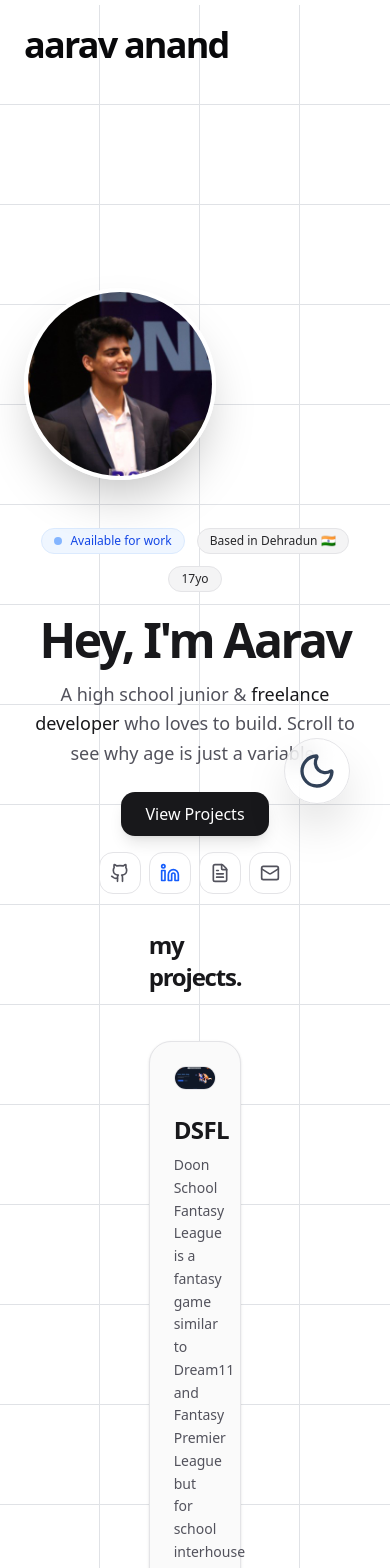
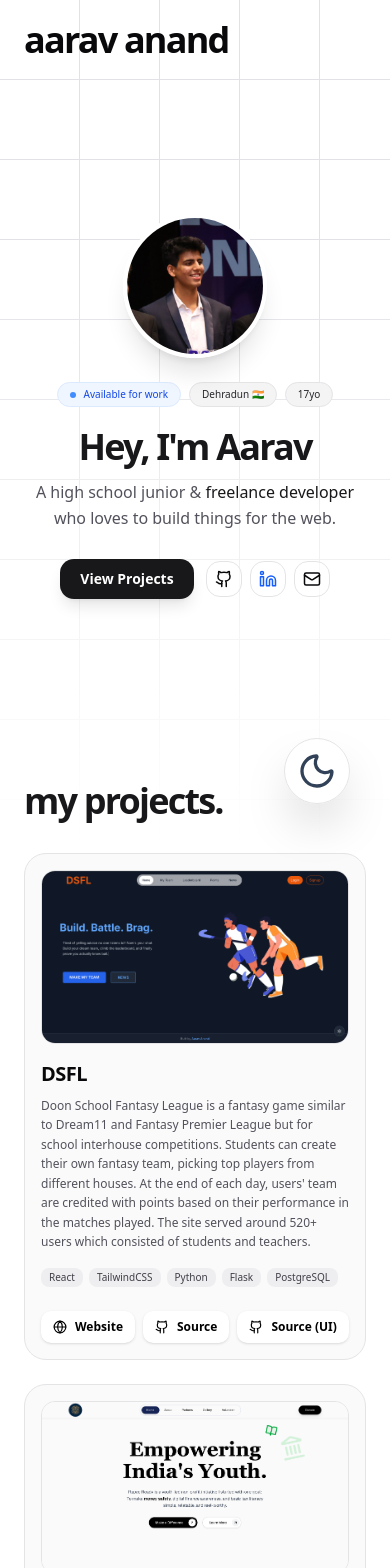
Before and after one commit to aarav505/portfolio, a Next.js app: page / in a window 390 px wide. Shown: the top 1568 px of the page. Built offline with nearby package versions, Linux system fonts and the light colour scheme.

Commit message:
mobile responsive

```diff
--- a/src/app/page.tsx
+++ b/src/app/page.tsx
@@ -2,51 +2,33 @@
 
 import React, { useState } from "react";
 import { motion, AnimatePresence } from "framer-motion";
-import { Mail, Check, Github, Linkedin, FileText, ExternalLink, Globe } from "lucide-react";
+import { Mail, Check, Github, Linkedin, FileText, Globe, FileCode, Terminal, Database, Cpu, Wind, Code2 } from "lucide-react";
 import { GridPattern } from "../components/grid-pattern"
 import { cn } from "@/lib/utils"
 import Navbar from "../components/Navbar"
 import ProjectCard  from "../components/ProjectCard";
 
-import {
-  FileCode,
-  Terminal,
-  Database,
-  Layers,
-  Cpu,
-  Wind,
-  Code2
-} from "lucide-react";
 const techStack = [
-  // Frameworks & Libraries
   { name: "Next.js", icon: <Globe size={20} />, category: "Framework" },
   { name: "React", icon: <Code2 size={20} />, category: "Library" },
-
-  // Languages
   { name: "JavaScript", icon: <FileCode size={20} />, category: "Language" },
   { name: "Python", icon: <Terminal size={20} />, category: "Language" },
   { name: "HTML", icon: <Code2 size={20} />, category: "Language" },
   { name: "CSS", icon: <Wind size={20} />, category: "Language" },
-
-  // Styling
   { name: "Tailwind CSS", icon: <Wind size={20} />, category: "Styling" },
-
-  // Backend & APIs
   { name: "Flask", icon: <Cpu size={20} />, category: "Backend" },
   { name: "Node.js", icon: <Cpu size={20} />, category: "Backend" },
   { name: "Express.js", icon: <Cpu size={20} />, category: "Backend" },
-
-  // Databases & BaaS
   { name: "PostgreSQL", icon: <Database size={20} />, category: "Database" },
   { name: "Firebase", icon: <Database size={20} />, category: "BaaS" },
 ];
 
-
 const projects = [
+  // ... (Keep your projects array as it is)
   {
     title: "DSFL",
     description: "Doon School Fantasy League is a fantasy game similar to Dream11 and Fantasy Premier League but for school interhouse competitions. Students can create their own fantasy team, picking top players from different houses. At the end of each day, users' team are credited with points based on their performance in the matches played. The site served around 520+ users which consisted of students and teachers.",
-  images: ["/dsfl/1.png", "/dsfl/2.png","/dsfl/3.jpg","/dsfl/4.png"], // Replace with your screenshots
+    images: ["/dsfl/1.png", "/dsfl/2.png","/dsfl/3.jpg","/dsfl/4.png"],
     tags: ["React", "TailwindCSS", "Python", "Flask", "PostgreSQL"],
     links: [
       { label: "Website", href: "https://www.dsfl.app", icon: "website" },
@@ -54,87 +36,50 @@ const projects = [
       { label: "Source (UI)", href: "https://github.com/aarav11anand/dsfl-frontend", icon: "source" },
     ],
   },
-
   {
     title: "Rupee Ready",
     description: "A website for an initiative dedicated to spreading financial literacy among underprivileged students, featuring a form for donor engagement and data collection.",
-    // Now an array of images for the gallery
-    images: [
-      "/rupee/1.png",
-      "/rupee/2.png",
-      "/rupee/3.png",
-      "/rupee/4.png"
-    ],
+    images: ["/rupee/1.png", "/rupee/2.png", "/rupee/3.png", "/rupee/4.png"],
     tags: ["NextJS", "Web3Forms"],
     links: [
       { label: "Website", href: "https://www.rupeeready.in", icon: "website" },
       { label: "Source", href: "https://github.com/aarav505/rupee_ready_vl", icon: "source" },
-
     ],
   },
-
   {
     title: "MedLink",
     description: "Built in 2 days, a working hackathon prototype built for individuals, pharmacists, and medical professionals to manage surplus medicines. The platform allows users to list excess medicines or purchase them at discounted prices. The project won 2nd place at the BSAI Opportunity Summit 2025 Hackathon Challenge.",
-    // Now an array of images for the gallery
-    images: [
-      "/med/1.png",
-      "/med/2.png",
-      "/med/3.png",
-      "/med/4.png"
-    ],
+    images: ["/med/1.png", "/med/2.png", "/med/3.png", "/med/4.png"],
     tags: ["HTML", "CSS", "JavaScript", "Node.js", "Express"],
     links: [
-
       { label: "Source", href: "https://github.com/aarav505/MedLink", icon: "source" },
-
     ],
-
   },
-
   {
     title: "Grandslam Portal",
     description: "Serves as the official portal for the Grandslam, a school media power house which covers everything sports. The portal serves multiple purposes which include player rankings in individual sports, published articles and inter-house statistical insights. The portal has been used actively with over 700 unique users during major sporting events.",
-    // Now an array of images for the gallery
-    images: [
-      "/portal/1.png",
-      "/portal/2.png",
-    ],
+    images: ["/portal/1.png", "/portal/2.png"],
     tags: ["NextJS", "TailwindCSS"],
     links: [
       { label: "Website", href: "https://grandslam-portal.vercel.app/", icon: "website" },
       { label: "Source", href: "https://github.com/aarav505/grandslam_portal", icon: "source" },
-
     ],
   },
-
   {
     title: "DS90 Founders App",
     description: "Significantly contributed to the development of the DS90 Founders mobile web application, built to manage visitor logistics during The Doon School’s 90th Founders Day celebrations. I primarily worked on the food scheduling and ordering system, which enabled advance ordering and reduced on-ground queues across 30+ food stalls. The platform also provided campus landmark information and automated event reminders, and successfully served 650+ users during the event.",
-    // Now an array of images for the gallery
-    images: [
-      "/chand/1.png",
-      "/chand/2.png",
-      "/chand/3.png",
-      "/chand/4.png",
-      "/chand/5.png",
-      "/chand/6.png"
-    ],
+    images: ["/chand/1.png", "/chand/2.png", "/chand/3.png", "/chand/4.png", "/chand/5.png", "/chand/6.png"],
     tags: ["NextJS", "TailwindCSS", "Firebase"],
     links: [
       { label: "Website", href: "https://chandbagh.doonschool.com", icon: "website" },
       { label: "Source", href: "https://github.com/fitbyshubham/chandbagh-90", icon: "source" },
-
     ],
   },
-  // ... other projects
 ];
 
-
 export default function Home() {
-  // State for the copy email button
   const [copied, setCopied] = useState(false);
-  const email = "aarav.85.2027@doonschool.com"; // <--- CHANGE THIS TO YOUR ACTUAL EMAIL
+  const email = "aarav.85.2027@doonschool.com";
 
   const copyEmail = () => {
     navigator.clipboard.writeText(email);
@@ -144,183 +89,121 @@ export default function Home() {
 
   return (
     <motion.div
-  initial={{ opacity: 0, y: 0 }}
-  animate={{ opacity: 1, y: 5 }}
-  transition={{ duration: 1.2, ease: "easeOut" }}
+      initial={{ opacity: 0 }}
+      animate={{ opacity: 1 }}
+      transition={{ duration: 0.8 }}
     >
+      <div className="bg-background relative flex flex-col items-center overflow-x-hidden">
 
-    <div className="bg-background  relative flex flex-col items-center overflow-hidden">
-
-      {/* 1. Background Layer */}
         <GridPattern
-        width={100}
-        height={100}
+          width={80}
+          height={80}
           x={-1}
           y={-1}
           className={cn(
-          "[mask-image:linear-gradient(to_bottom,white_0%,white_40%,transparent_100%)]",
+            "[mask-image:linear-gradient(to_bottom,white_0%,white_30%,transparent_100%)]",
             "fixed inset-0 z-0"
           )}
         />
 
-      {/* 2. Navbar */}
-      <div className="w-full z-20">
+        {/* 1. Adjusted Navbar Container */}
+        <div className="w-full fixed top-0 z-50">
           <Navbar />
         </div>
 
-      {/* 3. Main Content */}
-      <main id="home" className="flex-1 min-h-screen flex flex-col md:flex-row items-top pt-42 justify-center gap-12 px-6 md:px-20 z-10 w-full max-w-7xl mx-auto ">
+        {/* 2. Optimized Hero Section */}
+        <main id="home" className="relative flex-1 min-h-[85vh] flex flex-col md:flex-row items-center justify-center gap-6 md:gap-12 px-6 pt-24 md:pt-32 z-10 w-full max-w-7xl mx-auto">
 
-        {/* Profile Image with subtle glow */}
-        <div className="">
-          <div className=" -inset-1 bg-gradient-to-r from-blue-600 to-cyan-500 rounded-full blur opacity-25 group-hover:opacity-50 transition duration-1000"></div>
+          {/* Profile Image - Moved up on mobile */}
+          <div className="shrink-0">
+            <div className=" -inset-1 bg-gradient-to-r from-blue-600 to-cyan-500 rounded-full blur opacity-15"></div>
             <img
               src="/profile.jpeg"
               alt="Aarav Anand"
-            className="relative w-48 h-48 md:w-56 md:h-56 rounded-full object-cover border-4 border-white dark:border-zinc-900 shadow-2xl"
+              className="relative w-36 h-36 md:w-56 md:h-56 rounded-full object-cover border-4 border-white dark:border-zinc-900 shadow-xl"
             />
           </div>
 
-        {/* Text Content */}
-        <div className="flex flex-col items-center md:items-start text-center md:text-left space-y-6">
+          <div className="flex flex-col items-center md:items-start text-center md:text-left space-y-5">
 
-          {/* Status Blobs Row */}
-          <div className="flex flex-wrap items-center justify-center md:justify-start gap-3">
-            <span className="inline-flex items-center px-3 py-1 rounded-full text-xs font-medium bg-blue-50 text-blue-700 border border-blue-100 dark:bg-blue-900/30 dark:text-blue-300 dark:border-blue-800">
-              <span className="w-2 h-2 mr-2 rounded-full bg-blue-500 animate-pulse"></span>
+            {/* 3. Reordered: Status Blobs below Image */}
+            <div className="flex flex-wrap items-center justify-center md:justify-start gap-2">
+              <span className="inline-flex items-center px-3 py-1 rounded-full text-[10px] font-medium bg-blue-50 text-blue-700 border border-blue-100 dark:bg-blue-900/30 dark:text-blue-300 dark:border-blue-800">
+                <span className="w-1.5 h-1.5 mr-2 rounded-full bg-blue-500 animate-pulse"></span>
                 Available for work
               </span>
-            <span className="inline-flex items-center px-3 py-1 rounded-full text-xs font-medium bg-zinc-100 text-zinc-800 border border-zinc-200 dark:bg-zinc-800 dark:text-zinc-300 dark:border-zinc-700">
-              Based in Dehradun 🇮🇳
+              <span className="px-3 py-1 rounded-full text-[10px] font-medium bg-zinc-100 text-zinc-800 dark:bg-zinc-800 dark:text-zinc-300 border border-zinc-200 dark:border-zinc-700">
+                Dehradun 🇮🇳
               </span>
-            <span className="inline-flex items-center px-3 py-1 rounded-full text-xs font-medium bg-zinc-100 text-zinc-800 border border-zinc-200 dark:bg-zinc-800 dark:text-zinc-300 dark:border-zinc-700">
+              <span className="px-3 py-1 rounded-full text-[10px] font-medium bg-zinc-100 text-zinc-800 dark:bg-zinc-800 dark:text-zinc-300 border border-zinc-200 dark:border-zinc-700">
                 17yo
               </span>
             </div>
 
-          {/* Main Headline */}
-          <div>
-            <h1 className="text-5xl md:text-7xl font-bold tracking-tighter text-zinc-900 dark:text-white">
+            <div className="space-y-3">
+              <h1 className="text-4xl md:text-7xl font-bold tracking-tighter text-zinc-900 dark:text-white leading-[1.1]">
                 Hey, I'm Aarav
               </h1>
-            <p className="mt-4 text-lg md:text-xl text-zinc-600 dark:text-zinc-400 max-w-md leading-relaxed">
-              A high school junior & <span className="text-zinc-900 dark:text-zinc-100 font-medium">freelance developer</span> who loves to build. Scroll to see why age is just a variable.
+              <p className="text-base md:text-xl text-zinc-600 dark:text-zinc-400 max-w-md leading-relaxed mx-auto md:mx-0">
+                A high school junior & <span className="text-zinc-900 dark:text-zinc-100 font-medium">freelance developer</span> who loves to build things for the web.
               </p>
             </div>
 
-          {/* Action Buttons & Socials */}
-          <div className="flex flex-wrap items-center justify-center md:justify-start gap-4">
-
-            {/* View Projects Button */}
-            <button onClick={() => window.location.href = "#projects"} className="px-6 py-2.5 bg-zinc-900 dark:bg-white dark:text-black text-white rounded-xl font-medium hover:opacity-90 transition shadow-lg flex items-center gap-2 group">
+            <div className="flex flex-wrap items-center justify-center md:justify-start gap-3 pt-2">
+              <button onClick={() => window.location.href = "#projects"} className="px-5 py-2.5 bg-zinc-900 dark:bg-white dark:text-black text-white rounded-xl font-semibold text-sm hover:scale-[1.02] transition shadow-lg">
                 View Projects
               </button>
 
-            {/* Social Icons Group */}
               <div className="flex items-center gap-2">
-
-              {/* GitHub */}
-              <a
-                href="https://github.com/aarav505"
-                target="_blank"
-                rel="noopener noreferrer"
-                className="p-2.5 rounded-xl border border-zinc-200 dark:border-zinc-800 hover:bg-zinc-50 dark:hover:bg-zinc-800 transition-all hover:scale-110"
-                title="GitHub"
-              >
-                <Github size={20} className="text-zinc-600 dark:text-zinc-400" />
+                <a href="https://github.com/aarav505" target="_blank" className="p-2 rounded-xl border border-zinc-200 dark:border-zinc-800 bg-white/50 dark:bg-zinc-900/50 hover:bg-zinc-100 transition-colors">
+                  <Github size={18} />
                 </a>
-
-              {/* LinkedIn */}
-              <a
-                href="https://www.linkedin.com/in/aarav-anand-210593370/"
-                target="_blank"
-                rel="noopener noreferrer"
-                className="p-2.5 rounded-xl border border-zinc-200 dark:border-zinc-800 hover:bg-zinc-50 dark:hover:bg-zinc-800 transition-all hover:scale-110"
-                title="LinkedIn"
-              >
-                <Linkedin size={20} className="text-blue-600 dark:text-blue-400" />
+                <a href="https://linkedin.com" target="_blank" className="p-2 rounded-xl border border-zinc-200 dark:border-zinc-800 bg-white/50 dark:bg-zinc-900/50 hover:bg-zinc-100 transition-colors">
+                  <Linkedin size={18} className="text-blue-600" />
                 </a>
-
-              {/* Resume */}
-              <a
-                href="/resume.pdf"
-                target="_blank"
-                rel="noopener noreferrer"
-                className="p-2.5 rounded-xl border border-zinc-200 dark:border-zinc-800 hover:bg-zinc-50 dark:hover:bg-zinc-800 transition-all hover:scale-110"
-                title="Resume"
-              >
-                <FileText size={20} className="text-zinc-600 dark:text-zinc-400" />
-              </a>
-
-              {/* Email Copy Icon Button */}
-              <div className="relative group">
+                <div className="relative">
                   <AnimatePresence>
                     {copied && (
-                    <motion.div
-                      initial={{ opacity: 0, y: 10, scale: 0.9 }}
-                      animate={{ opacity: 1, y: 0, scale: 1 }}
-                      exit={{ opacity: 0, y: 10, scale: 0.9 }}
-                      className="absolute -top-10 left-1/2 -translate-x-1/2 px-2 py-1 bg-blue-600 text-white text-[10px] font-bold rounded-md shadow-lg whitespace-nowrap z-50"
-                    >
-                      Email Copied!
+                      <motion.div initial={{ opacity: 0, y: 10 }} animate={{ opacity: 1, y: 0 }} exit={{ opacity: 0 }} className="absolute -top-10 left-1/2 -translate-x-1/2 px-2 py-1 bg-zinc-900 text-white text-[10px] rounded shadow-xl whitespace-nowrap">
+                        Copied!
                       </motion.div>
                     )}
                   </AnimatePresence>
-
-                <button
-                  onClick={copyEmail}
-                  className="p-2.5 rounded-xl border border-zinc-200 dark:border-zinc-800 hover:border-blue-500/50 hover:bg-blue-50/30 dark:hover:bg-blue-900/20 transition-all hover:scale-110"
-                  title="Copy Email"
-                >
-                  {copied ? (
-                    <Check size={20} className="text-green-500" />
-                  ) : (
-                    <Mail size={20} className="text-zinc-600 dark:text-zinc-400" />
-                  )}
+                  <button onClick={copyEmail} className="p-2 rounded-xl border border-zinc-200 dark:border-zinc-800 bg-white/50 dark:bg-zinc-900/50">
+                    {copied ? <Check size={18} className="text-green-500" /> : <Mail size={18} />}
                   </button>
                 </div>
-
               </div>
             </div>
           </div>
         </main>
-      {/*Projects Section */}
-      <section id="projects" className=" px-6 md:px-auto max-w-7xl mx-50 z-10 relative">
-        <h2 className="text-2xl md:text-7xl font-bold tracking-tighter text-zinc-900 dark:text-white mb-12">
+
+        <section id="projects" className="w-full px-6 md:px-12 max-w-7xl mx-auto z-10 relative py-16">
+          <h2 className="text-4xl md:text-7xl font-bold tracking-tighter text-zinc-900 dark:text-white mb-8 md:mb-12">
             my projects.
           </h2>
-
-        <div className="grid grid-cols-1 md:grid-cols-2 gap-8">
+          <div className="grid grid-cols-1 lg:grid-cols-2 gap-6 md:gap-8">
             {projects.map((project, index) => (
               <ProjectCard key={index} {...project} />
             ))}
           </div>
         </section>
 
-
-      <section id="skills" className="py-20 md:px-auto max-w-7xl mx-50 z-10 relative">
-      {/* Matches the "my projects." heading style */}
-      <h2 className="text-5xl md:text-7xl font-bold tracking-tighter text-zinc-900 dark:text-white mb-12">
+        <section id="skills" className="w-full px-6 md:px-12 max-w-7xl mx-auto py-16 z-10 relative">
+          <h2 className="text-4xl md:text-7xl font-bold tracking-tighter text-zinc-900 dark:text-white mb-8 md:mb-12">
             my tech.
           </h2>
-
-      {/* Grid of simplistic cards */}
-      <div className="grid grid-cols-2 md:grid-cols-4 lg:grid-cols-5 gap-6">
+          <div className="grid grid-cols-2 sm:grid-cols-3 md:grid-cols-4 lg:grid-cols-5 gap-4">
             {techStack.map((tech) => (
-          <div
-            key={tech.name}
-            className="group flex items-center gap-4 p-4 rounded-2xl bg-zinc-50 dark:bg-zinc-900/40 border border-zinc-200 dark:border-zinc-800 transition-all hover:border-zinc-300 dark:hover:border-zinc-700 shadow-sm"
-          >
-            {/* Minimal Icon Box */}
-            <div className="p-2.5 rounded-xl bg-white dark:bg-zinc-800 text-zinc-600 dark:text-zinc-400 group-hover:text-blue-500 dark:group-hover:text-blue-400 transition-colors shadow-sm">
+              <div key={tech.name} className="flex items-center gap-3 p-3 rounded-2xl bg-zinc-50 dark:bg-zinc-900/40 border border-zinc-200 dark:border-zinc-800 hover:border-zinc-400 transition-all shadow-sm">
+                <div className="p-2 rounded-xl bg-white dark:bg-zinc-800 shadow-sm shrink-0">
                   {tech.icon}
                 </div>
-
-            <div className="flex flex-col">
-              <span className="text-sm md:text-base font-bold text-zinc-900 dark:text-white leading-tight">
+                <div className="flex flex-col min-w-0">
+                  <span className="text-xs md:text-sm font-bold truncate">
                     {tech.name}
                   </span>
-              <span className="text-[10px] uppercase tracking-widest font-semibold text-zinc-500 dark:text-zinc-500 mt-0.5">
+                  <span className="text-[9px] uppercase tracking-widest text-zinc-500 truncate">
                     {tech.category}
                   </span>
                 </div>
@@ -329,21 +212,12 @@ export default function Home() {
           </div>
         </section>
 
-      {/* 4. Footer Section */}
-      <section className="w-full border-t border-zinc-200 dark:border-zinc-800 py-6 flex items-center justify-center z-10">
-        <p className="text-sm text-zinc-500 dark:text-zinc-400">
-          © {new Date().getFullYear()} Aarav Anand. All rights reserved. Portfolio Site. Build with Next JS and Tailwind.
+        <footer className="w-full border-t border-zinc-200 dark:border-zinc-800 py-8 px-6 text-center z-10">
+          <p className="text-xs text-zinc-500">
+            © {new Date().getFullYear()} Aarav Anand. Built with Next.js & Tailwind.
           </p>
-      </section>
-
-      {/* Shimmer Animation Keyframes */}
-      <style jsx global>{`
-        @keyframes shimmer {
-          100% { transform: translateX(100%); }
-        }
-      `}</style>
+        </footer>
       </div>
-
     </motion.div>
   )
 }
--- a/src/components/ProjectCard.tsx
+++ b/src/components/ProjectCard.tsx
@@ -8,7 +8,7 @@ import "yet-another-react-lightbox/styles.css";
 interface ProjectProps {
   title: string;
   description: string;
-  images: string[]; // Changed from 'image' to an array 'images'
+  images: string[];
   tags: string[];
   links: { label: string; href: string; icon?: string }[];
 }
@@ -19,50 +19,48 @@ const ProjectCard = ({ title, description, images, tags, links }: ProjectProps)
 
   return (
     <>
-      <div className="group bg-zinc-50 dark:bg-zinc-900/50 border border-zinc-200 dark:border-zinc-800 rounded-3xl p-6 transition-all hover:border-zinc-300 dark:hover:border-zinc-700 shadow-sm flex flex-col h-full">
+      <div className="group bg-zinc-50 dark:bg-zinc-900/50 border border-zinc-200 dark:border-zinc-800 rounded-3xl p-4 md:p-6 transition-all hover:border-zinc-300 dark:hover:border-zinc-700 flex flex-col h-full">
 
         {/* Clickable Image Container */}
         <div
           onClick={() => setOpen(true)}
-          className="relative aspect-video rounded-xl overflow-hidden mb-6 border border-zinc-200 dark:border-zinc-800 cursor-zoom-in group/img"
+          className="relative aspect-video rounded-xl overflow-hidden mb-4 md:mb-6 border border-zinc-200 dark:border-zinc-800 cursor-zoom-in"
         >
           <img
             src={images[0]}
             alt={title}
             className="object-cover w-full h-full group-hover:scale-105 transition-transform duration-500"
           />
-          {/* Overlay hint */}
-          <div className="absolute inset-0 bg-black/20 opacity-0 group-hover/img:opacity-100 transition-opacity flex items-center justify-center text-white text-xs font-medium">
-            Click to expand
+          <div className="absolute inset-0 bg-black/20 opacity-0 group-hover:opacity-100 transition-opacity flex items-center justify-center text-white text-xs">
+            View Gallery
           </div>
         </div>
 
-        {/* Content */}
-        <div className="flex-1">
-          <h3 className="text-2xl font-bold text-zinc-900 dark:text-white mb-2 tracking-tight">{title}</h3>
-          <p className="text-zinc-600 dark:text-zinc-400 mb-6 leading-relaxed text-sm">{description}</p>
+        <div className="flex-1 flex flex-col">
+          <h3 className="text-xl md:text-2xl font-bold mb-2 tracking-tight">{title}</h3>
+          <p className="text-zinc-600 dark:text-zinc-400 mb-4 leading-relaxed text-xs md:text-sm flex-1">
+            {description}
+          </p>
 
-          <div className="flex flex-wrap gap-2 mb-8">
+          <div className="flex flex-wrap gap-1.5 mb-6">
             {tags.map((tech) => (
-              <span key={tech} className="px-3 py-1 bg-zinc-200/50 dark:bg-zinc-800 text-zinc-700 dark:text-zinc-300 rounded-lg text-xs font-medium">
+              <span key={tech} className="px-2 py-0.5 bg-zinc-200/50 dark:bg-zinc-800 text-zinc-700 dark:text-zinc-300 rounded-md text-[10px] md:text-xs font-medium">
                 {tech}
               </span>
             ))}
           </div>
-        </div>
 
-        {/* Buttons */}
-        <div className="flex flex-wrap gap-3 mt-auto">
-          {links.map((link, idx) => (
-            <a key={idx} href={link.href} target="_blank" className="flex items-center gap-2 px-4 py-2 bg-white dark:bg-zinc-100 text-black rounded-lg text-sm font-bold shadow-sm hover:opacity-80 transition">
-              {link.icon === "website" ? <Globe size={16} /> : <Github size={16} />}
-              {link.label}
-            </a>
-          ))}
+          <div className="flex flex-wrap gap-2">
+            {links.map((link, idx) => (
+              <a key={idx} href={link.href} target="_blank" className="flex items-center gap-2 px-3 py-2 bg-white dark:bg-zinc-100 text-black rounded-lg text-xs font-bold shadow-sm hover:opacity-80 transition">
+                {link.icon === "website" ? <Globe size={14} /> : <Github size={14} />}
+                {link.label}
+              </a>
+            ))}
+          </div>
         </div>
       </div>
 
-      {/* Lightbox Gallery */}
       <Lightbox
         open={open}
         close={() => setOpen(false)}
```
Lines whose indentation alone changed are shown as unchanged.
